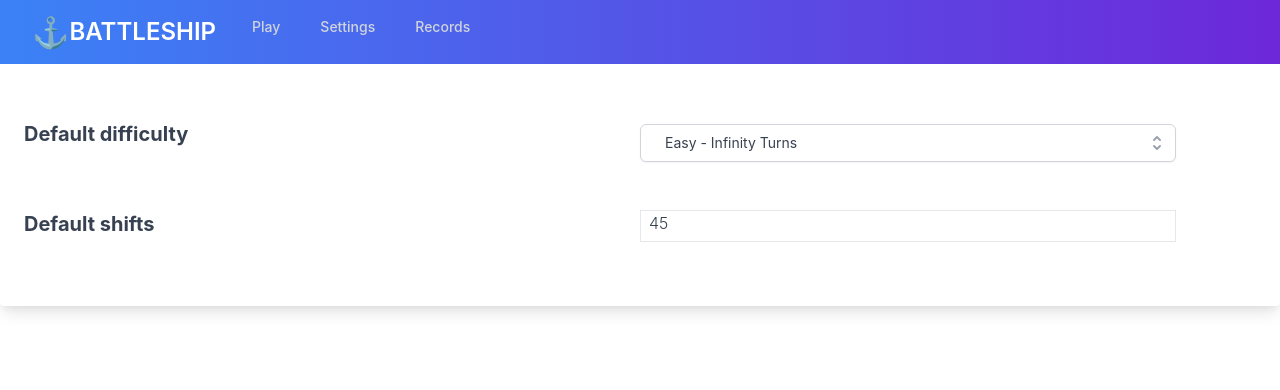
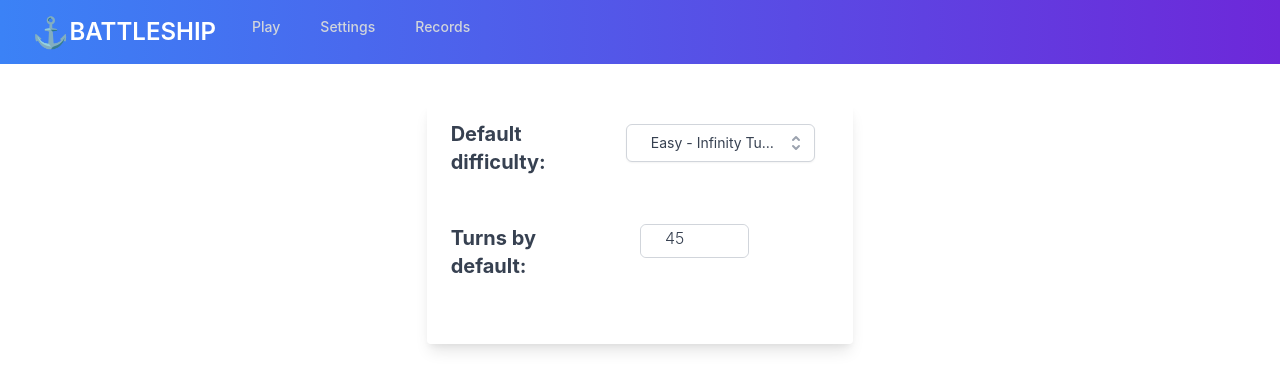
Before and after one commit to Alexstrowski/battleship, a React (Create React App) app: page /settings in a window 1280 px wide. Shown: the top 390 px of the page. Built offline with nearby package versions, Linux system fonts and the light colour scheme.

Commit message:
Refactor and fixes in Settings & Records

```diff
--- a/src/components/pages/Home/BoardInfo.jsx
+++ b/src/components/pages/Home/BoardInfo.jsx
@@ -16,11 +16,11 @@ const BoardInfo = ({ level, turns, isGameStarted, setShowStartPanel, gameFinishe
 
     return (
         <div className="flex flex-col items-center rounded border-4 border-blue-600 m-10 p-10 h-full w-1/5">
-            <div className="text-3xl font-bold mb-2">Difficulty: </div>
+            <p className="text-3xl font-bold mb-2">Difficulty: </p>
             <div className="text-3xl font-bold mb-10">
                 {level.shortName} {iconLevels[level.shortName]}
             </div>
-            <div className="text-3xl font-bold mb-2">Turns: </div>
+            <p className="text-3xl font-bold mb-2">Turns: </p>
             <div className="text-4xl font-bold mb-10">{turns}</div>
             <div className="flex w-full justify-around mb-2">
                 <div className="flex items-center">
--- a/src/components/pages/Home/StartGamePanel.jsx
+++ b/src/components/pages/Home/StartGamePanel.jsx
@@ -17,7 +17,9 @@ const StartGamePanel = ({ initGame, level, chooseLevel, setShowStartPanel }) =>
             <div className="mb-4">
                 <Select dataList={getLevels()} selected={level} onChange={handleChangeLevel} />
             </div>
-            <Button onClick={handleStartGame}>Start!</Button>
+            <Button id="start-button" onClick={handleStartGame}>
+                Start!
+            </Button>
         </div>
     );
 };
--- a/src/components/pages/Records/index.jsx
+++ b/src/components/pages/Records/index.jsx
@@ -1,17 +1,21 @@
 import Board from '../Home/Board';
 
-const ships = window.localStorage.getItem('boardHistory');
-const boardHistory = ships ? JSON.parse(ships) : [];
-console.log(boardHistory);
 const Records = () => {
+    const boardHistoryLocalStorage = window.localStorage.getItem('boardHistory');
+    const boardHistory = boardHistoryLocalStorage ? JSON.parse(boardHistoryLocalStorage) : [];
     return (
         <div className="container mx-auto">
             {boardHistory.map((bd, key) => {
                 return (
                     <div className="flex flex-col items-center mt-10" key={key}>
-                        <div className="text-yellow-300 text-2xl font-bold">
-                            Dificulty: {bd.level.shortName} - N° Shots: {bd.level.turns - bd.turnCounter}
+                        <div className="flex w-6/12 justify-between">
+                            <div className="text-yellow-400 text-2xl font-bold">Difficulty: {bd.level.shortName}</div>
+                            <div className="text-yellow-400 text-2xl font-bold">N° Turns: {bd.level.turns}</div>
+                            <div className="text-yellow-400 text-2xl font-bold">
+                                N° Shots: {bd.level.turns - bd.turnCounter}
+                            </div>
                         </div>
+
                         <div>
                             <Board isGameStarted={false} ships={bd.ships} shotsMissed={bd.shotsMissed} isRecord />
                         </div>
--- a/src/components/pages/Settings/index.jsx
+++ b/src/components/pages/Settings/index.jsx
@@ -10,19 +10,23 @@ const Settings = () => {
     };
 
     const handleChangeTurns = (e) => {
-        updateCustomTurns(e.target.value);
+        let value = e.target.value.replace(/\D/g, '');
+        if (value === '0') {
+            value = 1;
+        }
+        updateCustomTurns(value);
     };
     return (
-        <div className="container mx-auto">
+        <div className="container mx-auto w-2/6">
             <Card>
                 <div className="flex flex-auto mb-12">
-                    <div className="w-6/12 mr-20 text-xl font-bold">Default difficulty</div>
+                    <div className="w-6/12 mr-20 text-xl font-bold">Default difficulty:</div>
                     <div className="w-6/12 mr-20">
                         <Select dataList={getLevels()} selected={defaultLevel} onChange={handleChangeLevel} />
                     </div>
                 </div>
                 <div className="flex flex-auto mb-12">
-                    <div className="w-6/12 mr-20 text-xl font-bold">Default shifts</div>
+                    <div className="w-6/12 mr-20 text-xl font-bold">Turns by default: </div>
                     <div className="w-6/12 mr-20">
                         <Input type="text" value={customTurns} onChange={handleChangeTurns} />
                     </div>
--- a/src/components/ui/Input/index.jsx
+++ b/src/components/ui/Input/index.jsx
@@ -3,10 +3,12 @@ import PropTypes from 'prop-types';
 const Input = (props) => {
     const { type = 'text', ...rest } = props;
     return (
-        <div className={`border transition duration-150 ease-in-out focus-within:border-primary border-gray-gray4`}>
+        <div
+            className={`border transition duration-150 ease-in-out focus-within:border-primary border-gray-300 rounded-md`}
+        >
             <input
                 type={type}
-                className={`w-full px-2 pb-1.5 text-primary outline-none text-base font-light rounded-md`}
+                className={`w-full px-6 pb-1.5 text-primary outline-none text-base font-light rounded-md h-8`}
                 {...rest}
             />
         </div>
```
Also changed, not shown: 1 other file (tests, documents, lock files or other folders).
